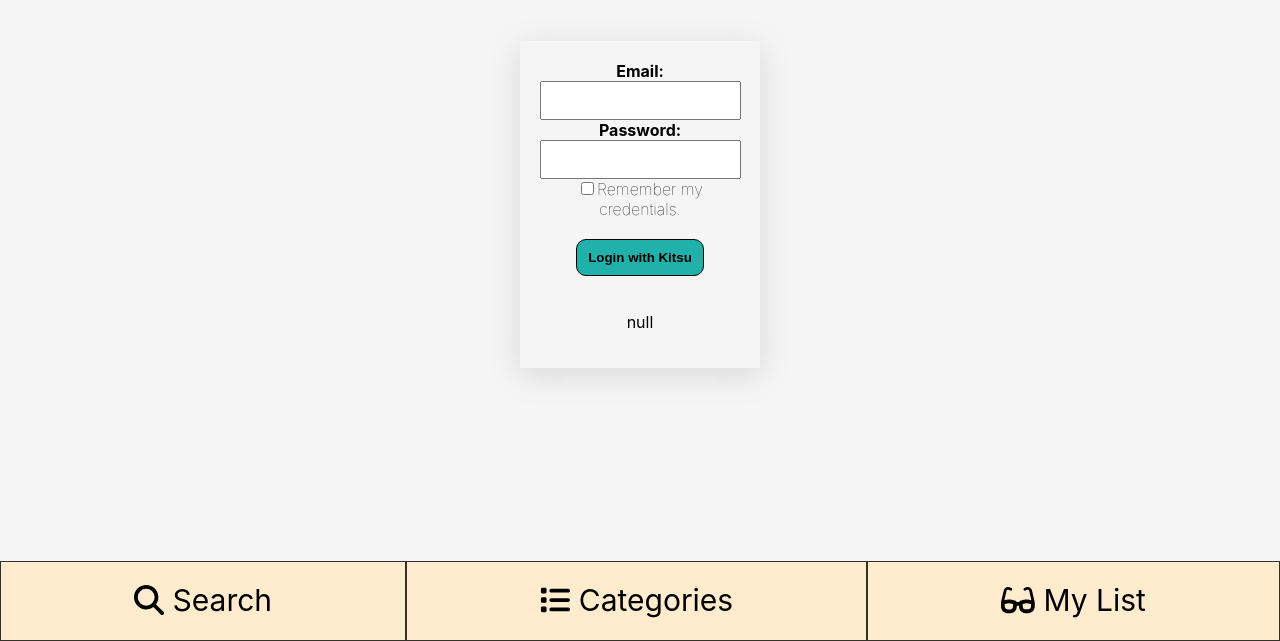
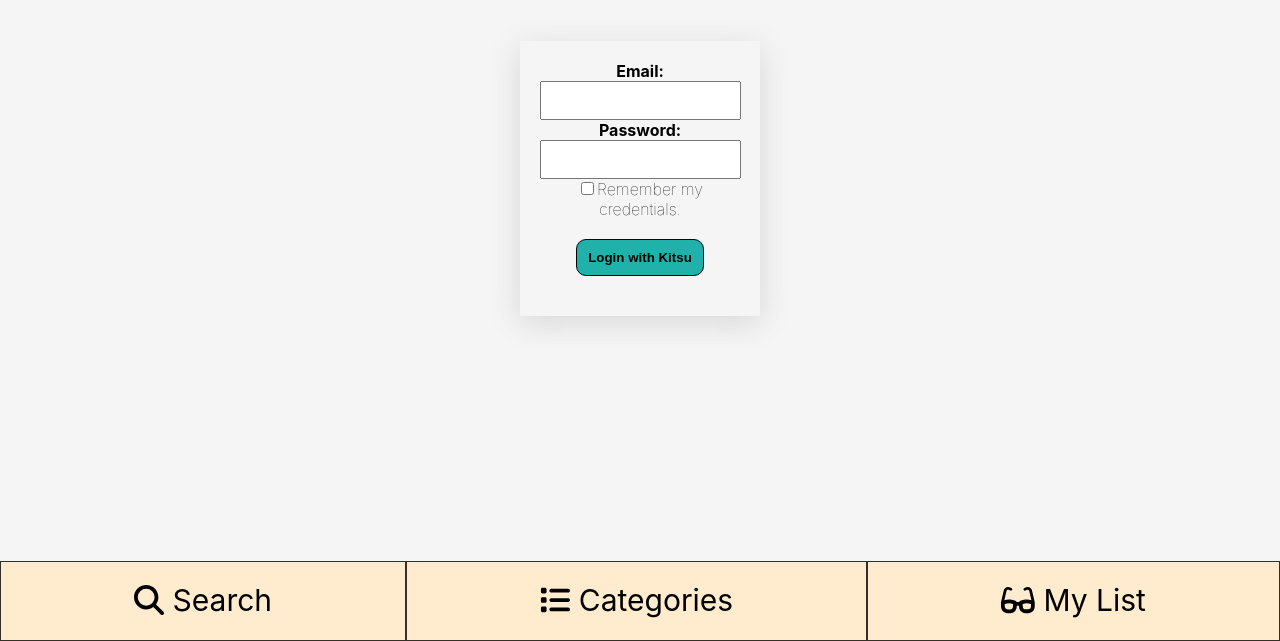
Before and after one commit to lopezbke/animeklb, a React (Create React App) app: page /view-user-anime-list in a window 1280 px wide. Shown: the part 159-800 px from the top of the page. Built offline with nearby package versions, Linux system fonts and the light colour scheme.

Commit message:
Removed token from html.

```diff
--- a/src/security/login.js
+++ b/src/security/login.js
@@ -1,5 +1,5 @@
 
-import { useContext, useEffect, useState } from "react";
+import { useState } from "react";
 import userIsLoggedIn from "../commonFunctions/userIsLoggedIn";
 import "./login.css";
 function Login({setIsLoggedIn}) {
@@ -67,7 +67,6 @@
                 <br></br>
                 <br></br>
                 <button className="loginButton" type="submit">Login with Kitsu</button>
-                <p>{JSON.stringify(token)}</p>
             </form>
         </div>
     </>
```
